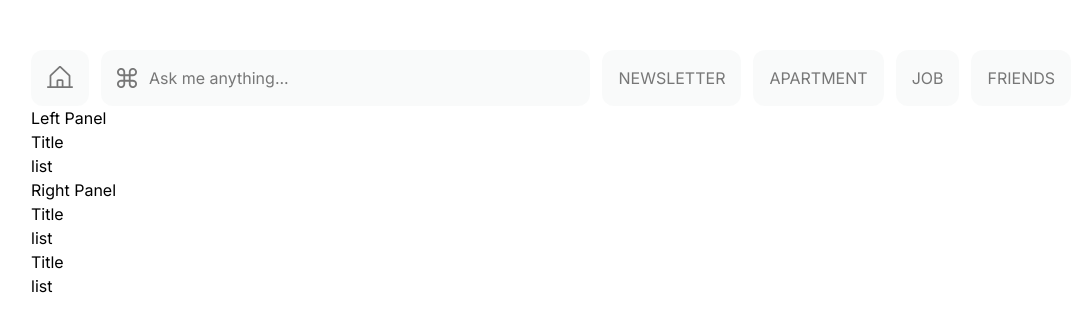
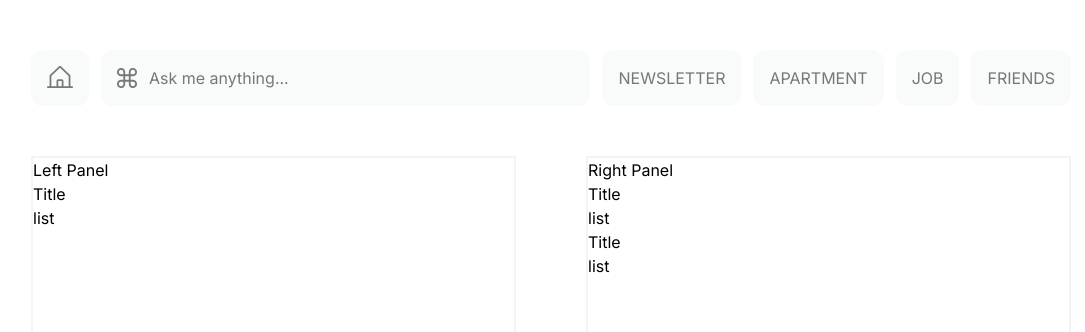
Before and after one commit to marcowang01/envelope-demo, a Next.js app: page / in a window 1280 px wide. Shown: the top 332 px of the page, without its empty margins (89-1174 px from the left). Built offline with nearby package versions, Linux system fonts and the light colour scheme.

Commit message:
padding on panels done

```diff
--- a/src/app/layout.tsx
+++ b/src/app/layout.tsx
@@ -2,6 +2,7 @@ import type { Metadata } from "next";
 import { Inter } from "next/font/google";
 import "./globals.css";
 import { Navbar } from "@/components/navbar";
+import clsx from "clsx";
 
 const inter = Inter({ subsets: ["latin"] });
 
@@ -17,8 +18,8 @@ export default function RootLayout({
 }>) {
   return (
     <html lang="en">
-      <body className={inter.className}>
-        <div className="px-[120px] py-[50px]">
+      <body className={clsx(inter.className)}>
+        <div className="px-[120px] py-[50px] min-h-screen flex flex-col">
           <Navbar />
           {children}
         </div>
--- a/src/app/page.tsx
+++ b/src/app/page.tsx
@@ -3,9 +3,13 @@ import { RightPanel } from "@/components/rightPanel"
 
 export default function Home() {
   return (
-    <div>
-      <LeftPanel />
-      <RightPanel />
+    <div className="flex flex-row w-full justify-center grow mt-[50px] gap-[70px]">
+      <div className="flex-1 border-2">
+        <LeftPanel />
+      </div>
+      <div className="flex-1 border-2">
+        <RightPanel />
+      </div>
     </div>
   )
 }
```
